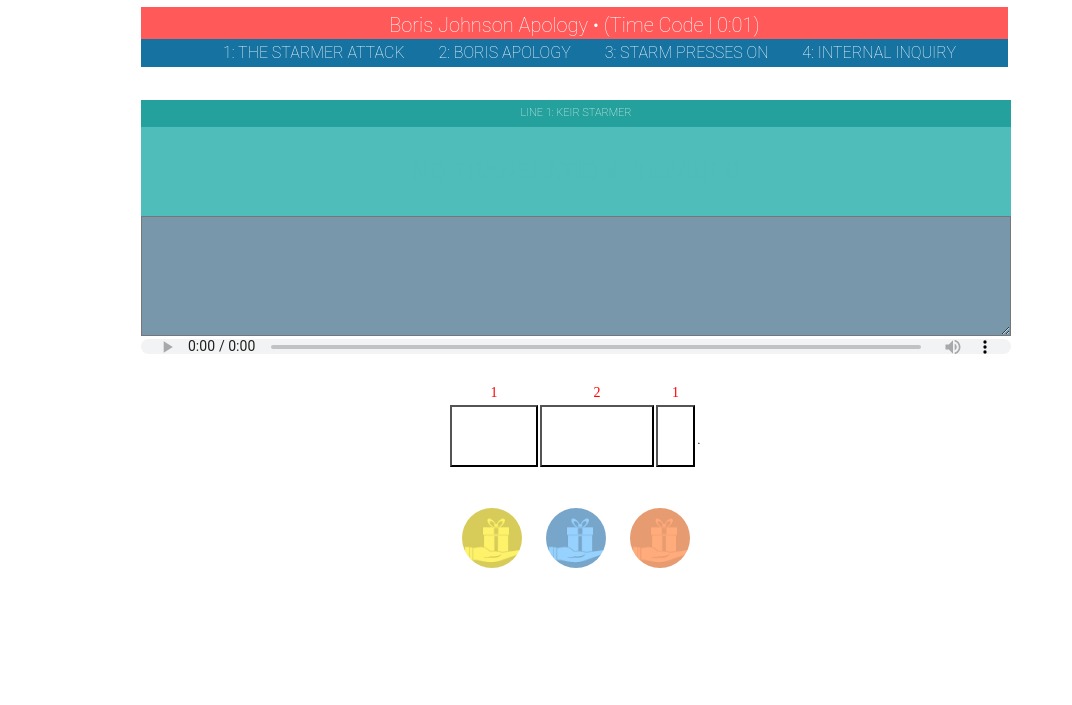
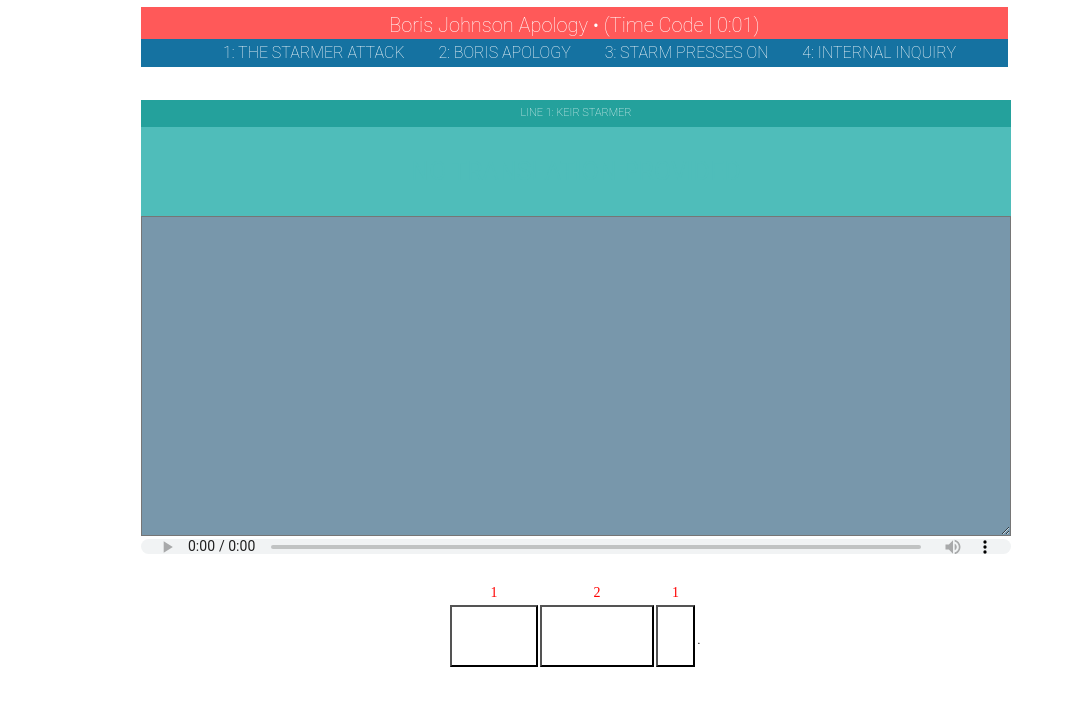
Before and after one commit to Stefbernardi83/LINGPONG, a plain HTML site: page Starmer_1.html in a window 1280 px wide. Shown: the part 51-756 px from the top of the page, without its empty margins (64-1136 px from the left). Drawn offline with nearby package versions, Linux system fonts and the light colour scheme.

Commit message:
Update styles.css

```diff
--- a/css/styles.css
+++ b/css/styles.css
@@ -224,7 +224,7 @@
   font-size: 34px;
   font-family: roboto;
   text-align: center;
-  height: 120px;
+  height: 320px;
   margin-bottom: 34px;
   width:68%;
   background-color: #7897AB;
```
